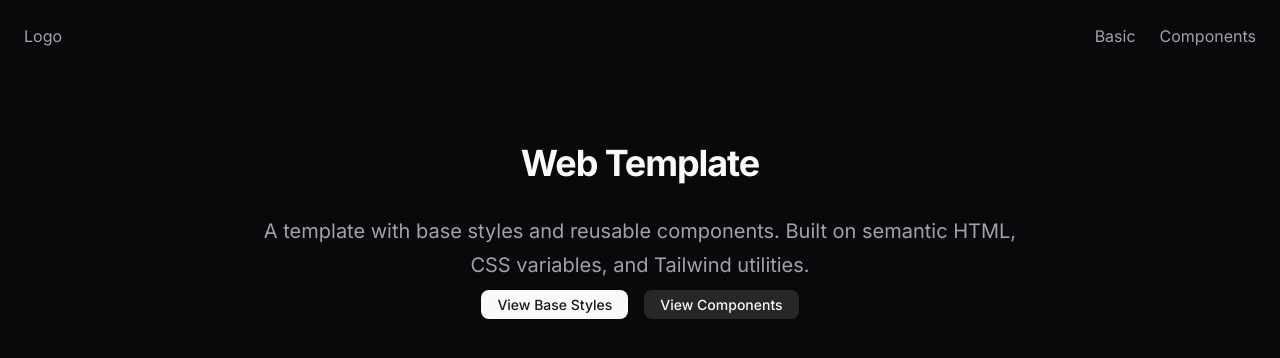
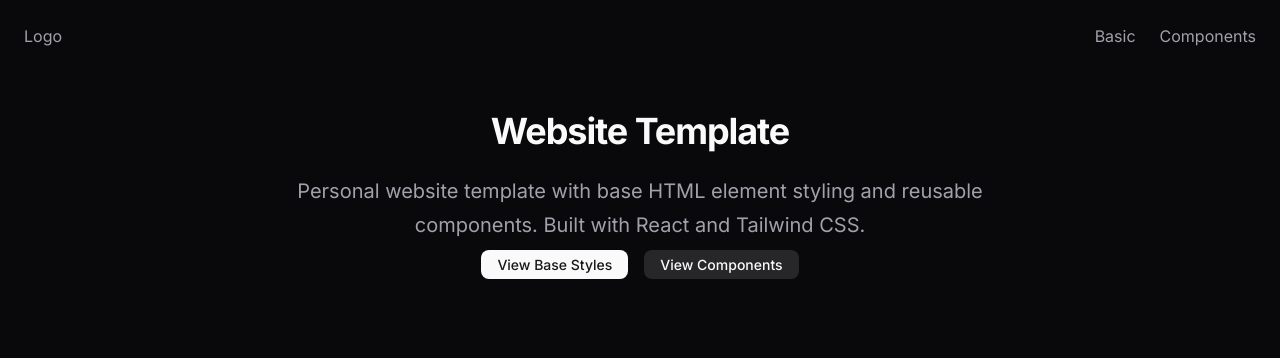
Before and after one commit to wmaurin/web-template, a React (Vite) app: page / in a window 1280 px wide. Shown: the top 358 px of the page. Built offline with nearby package versions, Linux system fonts and the light colour scheme.

Commit message:
refactor: use hero component in home

```diff
--- a/src/components/Hero.tsx
+++ b/src/components/Hero.tsx
@@ -12,9 +12,9 @@ function Hero({
   secondaryAction,
 }: HeroProps) {
   return (
-    <section className="py-16 text-center max-w-3xl mx-auto">
-      <h1 className="mb-6">{title}</h1>
-      {description && <p className="lead text-lg mb-8">{description}</p>}
+    <section className="py-8 text-center max-w-3xl mx-auto">
+      <h1 className="mb-4">{title}</h1>
+      {description && <p className="lead text-lg">{description}</p>}
       {(primaryAction || secondaryAction) && (
         <div className="flex gap-4 justify-center flex-wrap">
           {primaryAction && (
--- a/src/pages/Home.tsx
+++ b/src/pages/Home.tsx
@@ -1,22 +1,22 @@
-import { Link } from 'react-router-dom';
+import { useNavigate } from 'react-router-dom';
+import { Hero } from '../components';
 
 function Home() {
+  const navigate = useNavigate();
+
   return (
-    <section className="py-16 text-center max-w-3xl mx-auto">
-      <h1 className="mb-6">Web Template</h1>
-      <p className="lead text-lg mb-8">
-        A template with base styles and reusable components. Built on semantic
-        HTML, CSS variables, and Tailwind utilities.
-      </p>
-      <div className="flex gap-4 justify-center flex-wrap">
-        <Link to="/basic">
-          <button>View Base Styles</button>
-        </Link>
-        <Link to="/components">
-          <button className="secondary">View Components</button>
-        </Link>
-      </div>
-    </section>
+    <Hero
+      title="Website Template"
+      description="Personal website template with base HTML element styling and reusable components. Built with React and Tailwind CSS."
+      primaryAction={{
+        label: 'View Base Styles',
+        onClick: () => navigate('/basic'),
+      }}
+      secondaryAction={{
+        label: 'View Components',
+        onClick: () => navigate('/components'),
+      }}
+    />
   );
 }
 
```
